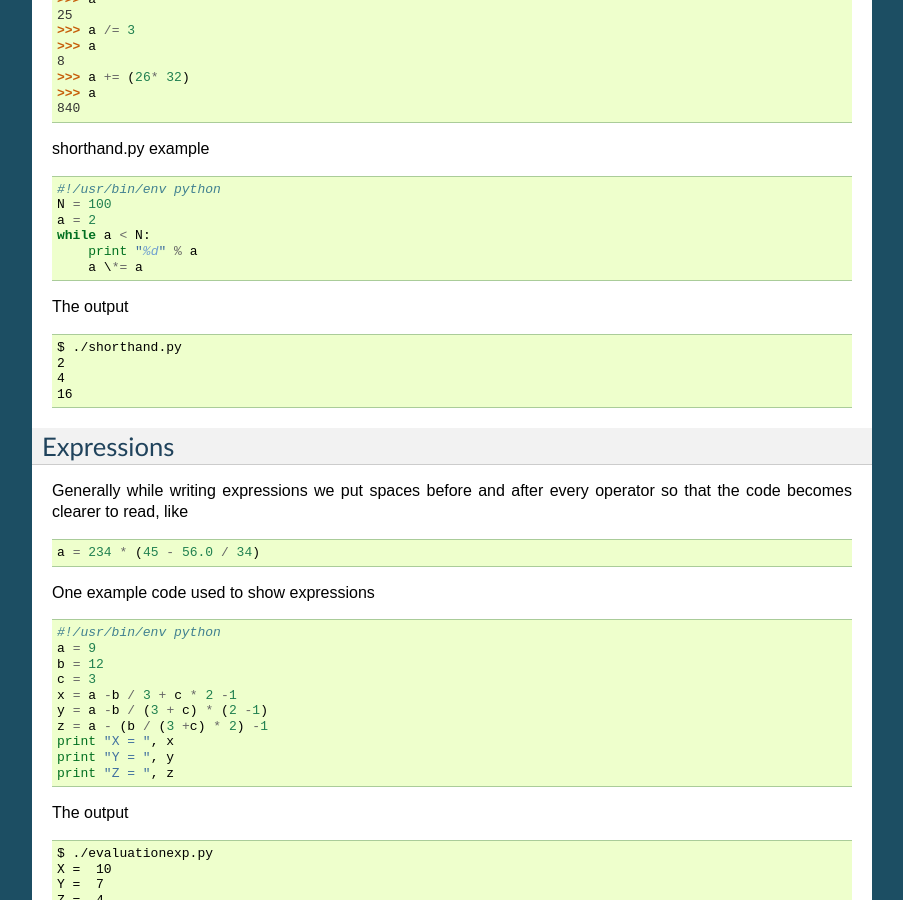
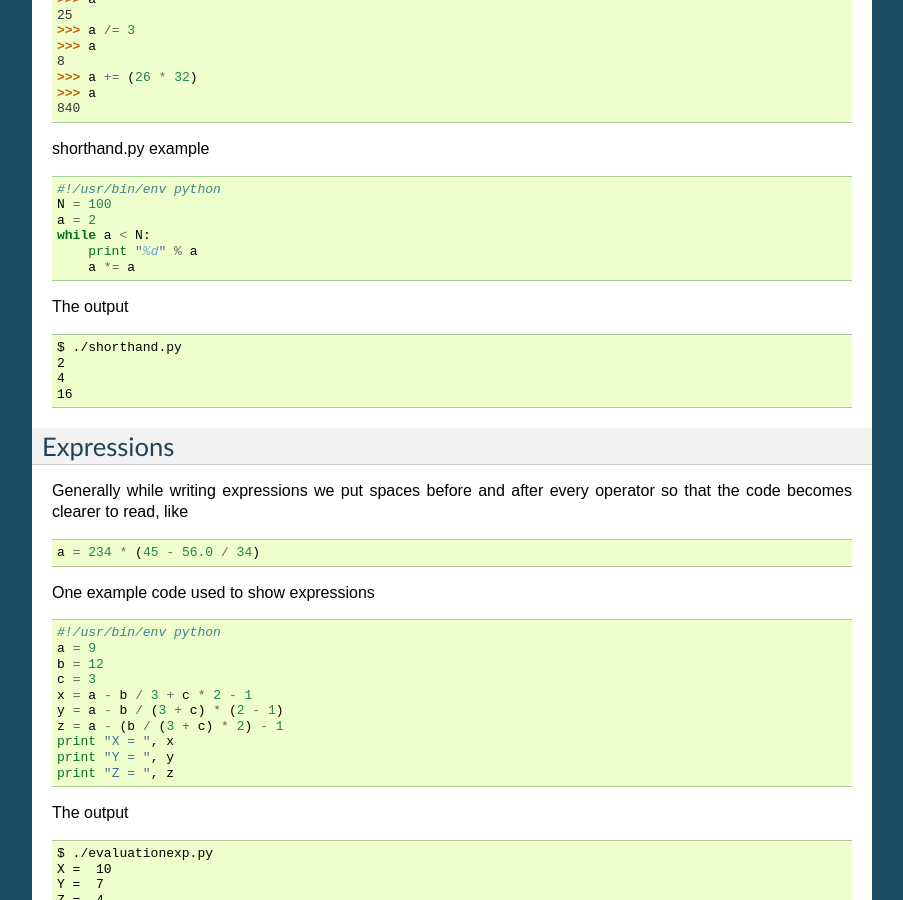
Before and after one commit to kushaldas/pym, a Sphinx documentation site: the page built from docs/operatorsexpressions.rst, in a window 1280 px wide and 900 px high, scrolled down 2072 px. Shown: the whole window, without its empty margins (198-1101 px from the left). Built offline with Sphinx 7.4.7, drawn with Linux system fonts in a browser that asks for light colours; formulas are drawn with MathJax 3.

Commit message:
Spacing fixed

```diff
--- a/docs/operatorsexpressions.rst
+++ b/docs/operatorsexpressions.rst
@@ -134,7 +134,7 @@ Shorthand Operator
     >>> a /= 3
     >>> a
     8
-    >>> a += (26* 32)
+    >>> a += (26 * 32)
     >>> a
     840
 
@@ -147,7 +147,7 @@ shorthand.py example
     a = 2
     while a < N:
         print "%d" % a
-        a \*= a
+        a *= a
 
 The output
 
@@ -175,9 +175,9 @@ One example code used to show expressions
     a = 9
     b = 12
     c = 3
-    x = a -b / 3 + c * 2 -1
-    y = a -b / (3 + c) * (2 -1)
-    z = a - (b / (3 +c) * 2) -1
+    x = a - b / 3 + c * 2 - 1
+    y = a - b / (3 + c) * (2 - 1)
+    z = a - (b / (3 + c) * 2) - 1
     print "X = ", x
     print "Y = ", y
     print "Z = ", z
@@ -198,7 +198,7 @@ At first *x* is being calculated. The steps are like this
     9 - 12 / 3 + 3 * 2 -1
     9 - 4 + 3 * 2 - 1
     9 - 4 + 6 - 1
-    5 + 6 -1
+    5 + 6 - 1
     11 - 1
     10
 
@@ -286,7 +286,7 @@ In this example we are going to calculate the salary of a camera salesman. His b
     commision = (commision_rate * numberofcamera * price)
     print "Bonus        = %6.2f" % bonus
     print "Commision    = %6.2f" % commision
-    print "Gross salary = %6.2f" % ( basic_salary + bonus + commision)
+    print "Gross salary = %6.2f" % (basic_salary + bonus + commision)
 
 The output
 
```
